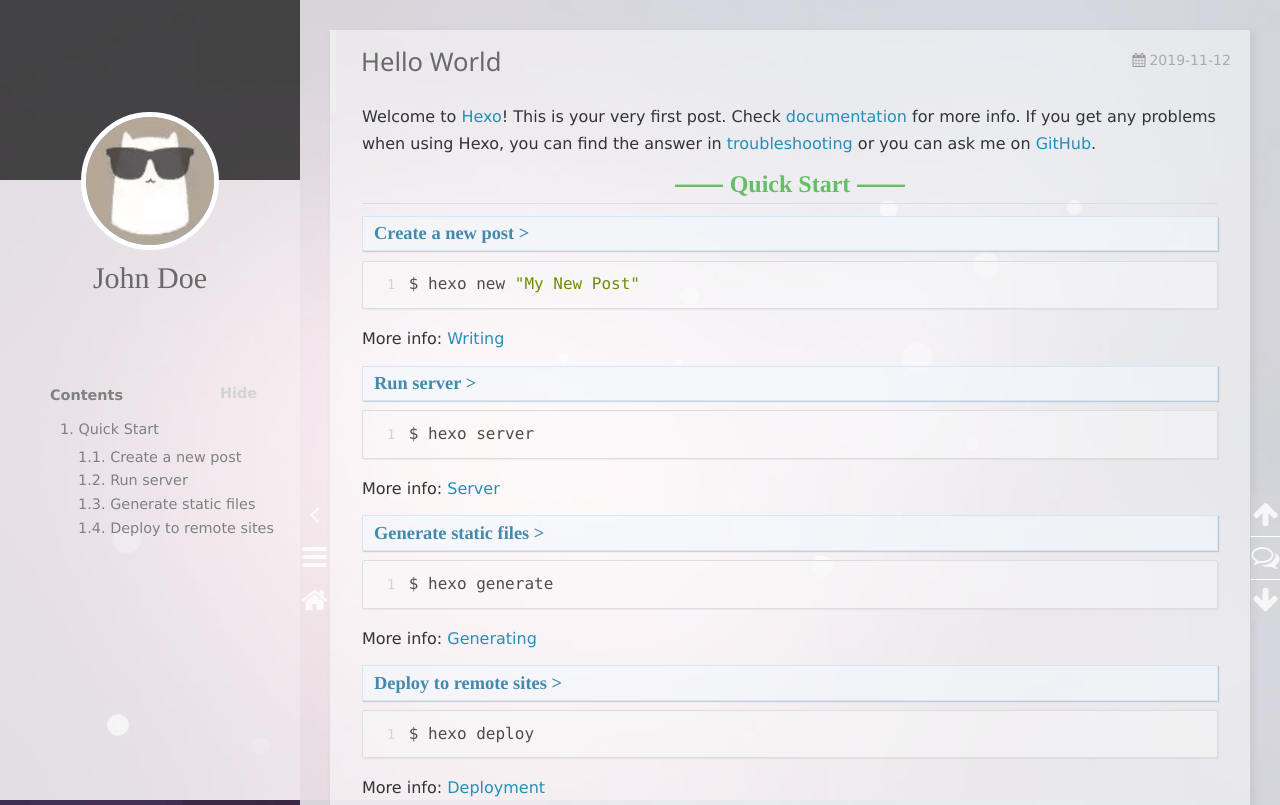
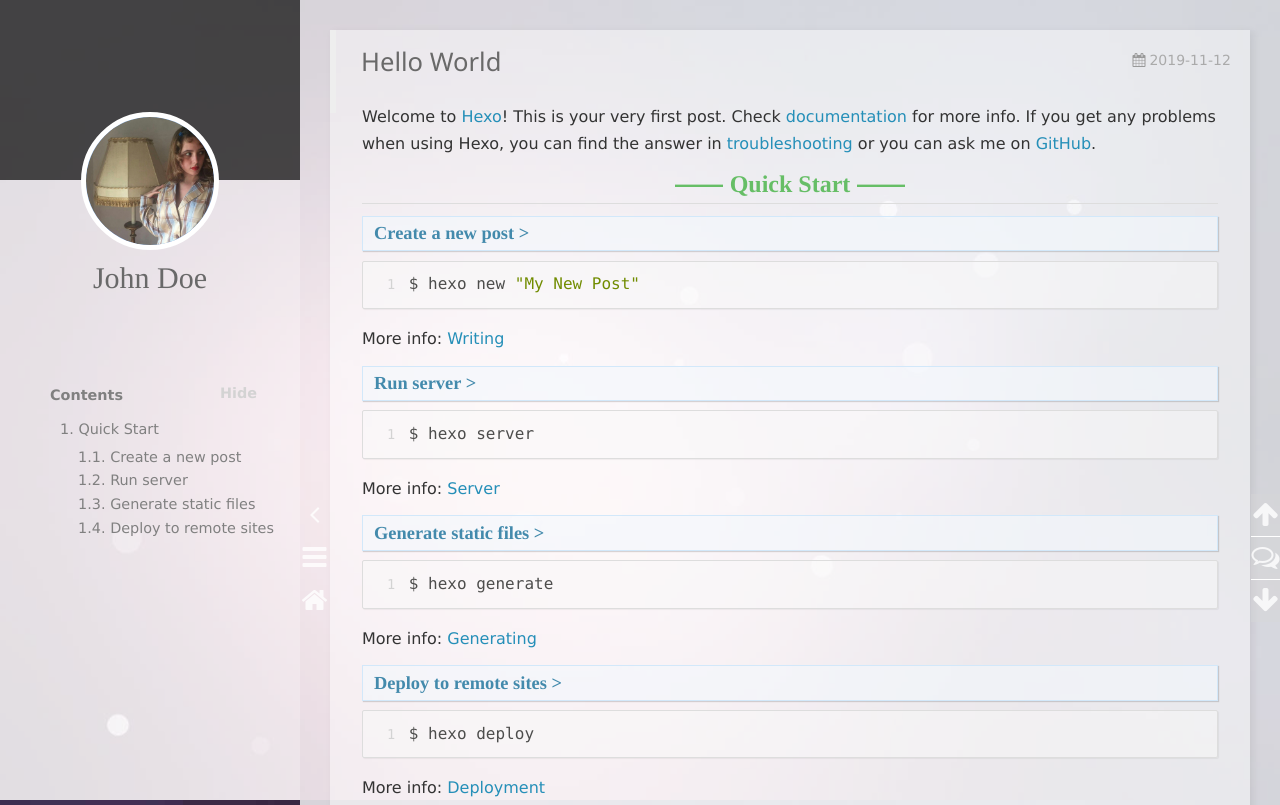
Before and after one commit to mengxujing/mengxujing.github.io, a plain HTML site: page 2019/11/12/hello-world/index.html in a window 1280 px wide. Shown: the top 805 px of the page. Drawn offline with nearby package versions, Linux system fonts and the light colour scheme; some packages are replaced by stand-ins of ours; a script that the page names is missing.

Commit message:
Site updated: 2019-11-24 19:52:32

```diff
--- a/2019/11/12/hello-world/index.html
+++ b/2019/11/12/hello-world/index.html
@@ -95,7 +95,7 @@
 <div class="intrude-less">
     <header id="header" class="inner">
         <a href="/" class="profilepic">
-            <img src="/img/avatar.png" class="animated zoomIn">
+            <img src="/img/title.png" class="animated zoomIn">
         </a>
         <hgroup>
           <h1 class="header-author"><a href="/">John Doe</a></h1>
@@ -220,7 +220,7 @@
     <div class="intrude-less">
         <header id="header" class="inner">
             <a href="/" class="profilepic">
-                <img src="/img/avatar.png" class="animated zoomIn">
+                <img src="/img/title.png" class="animated zoomIn">
             </a>
             <hgroup>
               <h1 class="header-author"><a href="/" title="回到主页">John Doe</a></h1>
```
Also changed, not shown: 2019/11/13/first/index.html (+2 -2 lines), 2019/11/17/用hexo github搭建博客踩过的坑/index.html (+2 -2 lines), 2019/11/23/实例/index.html (+2 -2 lines), archives/2019/11/index.html (+2 -2 lines), archives/2019/index.html (+2 -2 lines), archives/index.html (+2 -2 lines), index.html (+2 -2 lines), img/title.png (added).
